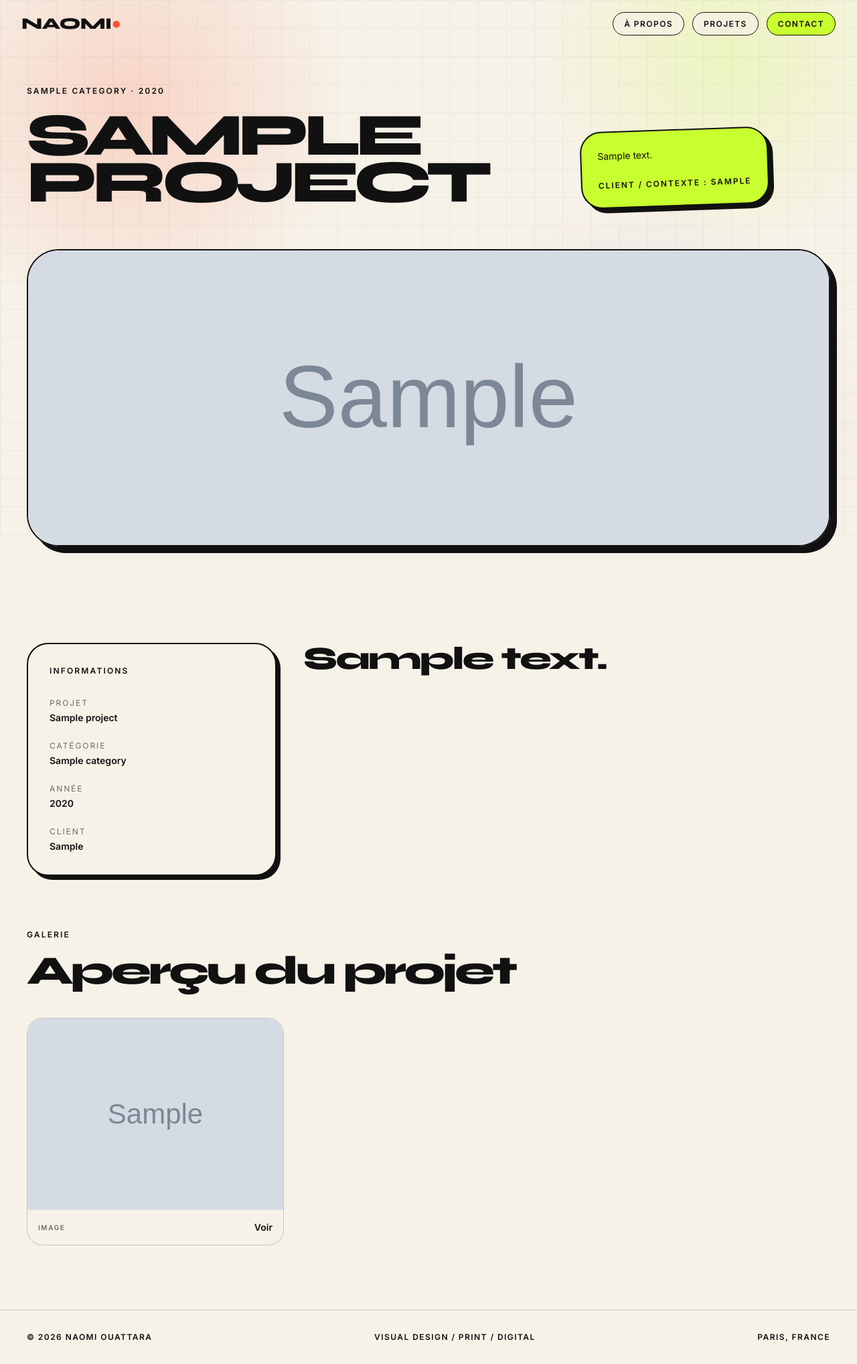
After one commit to MarcelAssie/NaomiOuattara-Portfolio, a Django app: a page that uses home/templates/home/details.html in a window 1280 px wide. The commit adds this page. Shown: the whole page at 67% size. Run offline with Django 5.2, Linux system fonts and the light colour scheme; tables that the repository leaves empty hold one stand-in row (values such as "Sample post"); grey boxes marked "Sample" are stand-in pictures; some libraries are stand-ins or nearby versions.

Commit message:
Add project detail view, enhance media handling, and update templates for improved user experience

```diff
--- /dev/null
+++ b/home/templates/home/details.html
@@ -0,0 +1,238 @@
+{% extends "base.html" %}
+
+{% block content %}
+
+<section class="px-6 md:px-10 pt-32 pb-16 overflow-hidden">
+
+    <div class="grid grid-cols-1 lg:grid-cols-12 gap-10 mb-16">
+
+        <div class="lg:col-span-8">
+            <p class="reveal text-xs uppercase tracking-[0.18em] font-bold mb-6">
+                {{ project.category.name }} · {{ project.year }}
+            </p>
+
+            <h1 class="reveal font-display text-[15vw] md:text-[10vw] lg:text-[7vw] font-extrabold leading-[0.78] tracking-[-0.08em] uppercase">
+                {{ project.title }}
+            </h1>
+        </div>
+
+        <div class="lg:col-span-4 reveal flex lg:items-end">
+            <div class="bg-lime border-2 border-ink rounded-[2rem] p-6 shadow-[7px_7px_0_#111] rotate-[-2deg]">
+                <p class="text-sm leading-relaxed">
+                    {{ project.description }}
+                </p>
+
+                {% if project.client %}
+                <p class="mt-6 text-xs uppercase tracking-[0.16em] font-bold">
+                    Client / contexte : {{ project.client }}
+                </p>
+                {% endif %}
+            </div>
+        </div>
+
+    </div>
+
+    {% if project.cover_image %}
+    <div class="reveal border-2 border-ink rounded-[3rem] overflow-hidden shadow-[10px_10px_0_#111] mb-20">
+        <img src="{{ project.cover_image.url }}"
+             alt="{{ project.title }}"
+             class="w-full h-[55vh] object-cover">
+    </div>
+    {% endif %}
+
+</section>
+
+<section class="px-6 md:px-10 pb-20">
+
+    <div class="grid grid-cols-1 lg:grid-cols-12 gap-10">
+
+        <div class="lg:col-span-4">
+            <div class="sticky top-28 border-2 border-ink rounded-[2rem] bg-paper p-8 shadow-[6px_6px_0_#111]">
+                <p class="text-xs uppercase tracking-[0.18em] font-bold mb-8">
+                    Informations
+                </p>
+
+                <div class="space-y-6 text-sm">
+                    <div>
+                        <span class="block text-muted text-xs uppercase tracking-[0.16em] mb-1">Projet</span>
+                        <strong>{{ project.title }}</strong>
+                    </div>
+
+                    <div>
+                        <span class="block text-muted text-xs uppercase tracking-[0.16em] mb-1">Catégorie</span>
+                        <strong>{{ project.category.name }}</strong>
+                    </div>
+
+                    <div>
+                        <span class="block text-muted text-xs uppercase tracking-[0.16em] mb-1">Année</span>
+                        <strong>{{ project.year }}</strong>
+                    </div>
+
+                    {% if project.client %}
+                    <div>
+                        <span class="block text-muted text-xs uppercase tracking-[0.16em] mb-1">Client</span>
+                        <strong>{{ project.client }}</strong>
+                    </div>
+                    {% endif %}
+                </div>
+            </div>
+        </div>
+
+        <div class="lg:col-span-8">
+            <p class="reveal font-display text-3xl md:text-5xl font-extrabold leading-[0.95] tracking-[-0.05em] mb-12">
+                {{ project.details|linebreaksbr }}
+            </p>
+        </div>
+
+    </div>
+
+</section>
+
+{% if media_list %}
+<section class="px-6 md:px-10 pb-24">
+
+    <div class="mb-10">
+        <p class="text-xs uppercase tracking-[0.18em] font-bold mb-4">
+            Galerie
+        </p>
+
+        <h2 class="font-display text-4xl md:text-6xl font-extrabold tracking-[-0.06em]">
+            Aperçu du projet
+        </h2>
+    </div>
+
+    <div class="grid grid-cols-1 sm:grid-cols-2 lg:grid-cols-3 gap-6">
+
+        {% for media in media_list %}
+        <button type="button"
+                class="media-card group bg-paper border border-ink/20 rounded-[1.5rem] overflow-hidden hover:border-ink transition-all duration-300"
+                data-src="{{ media.file.url }}"
+                data-type="{{ media.media_type }}"
+                data-caption="{{ media.caption|default:project.title }}">
+
+            <div class="aspect-[4/3] bg-white overflow-hidden">
+                {% if media.media_type == "image" %}
+                    <img src="{{ media.file.url }}"
+                         alt="{{ media.caption }}"
+                         class="w-full h-full object-cover group-hover:scale-105 transition-transform duration-500">
+                {% else %}
+                    <video src="{{ media.file.url }}"
+                           muted
+                           class="w-full h-full object-cover group-hover:scale-105 transition-transform duration-500"></video>
+                {% endif %}
+            </div>
+
+            <div class="p-4 flex items-center justify-between">
+                <span class="text-[10px] uppercase tracking-[0.16em] font-bold text-muted">
+                    {{ media.media_type }}
+                </span>
+
+                <span class="text-sm font-bold">
+                    Voir
+                </span>
+            </div>
+
+        </button>
+        {% endfor %}
+
+    </div>
+
+</section>
+
+<div id="mediaModal" class="fixed inset-0 z-[999] hidden bg-ink/90 p-6 md:p-10">
+    <button id="closeModal"
+            class="absolute top-6 right-6 bg-paper text-ink rounded-full px-5 py-3 text-xs uppercase tracking-[0.16em] font-bold">
+        Fermer
+    </button>
+
+    <div class="h-full flex flex-col items-center justify-center gap-6">
+        <div id="modalContent" class="max-w-5xl max-h-[78vh] w-full flex items-center justify-center"></div>
+        <p id="modalCaption" class="text-paper text-sm uppercase tracking-[0.16em] font-bold"></p>
+    </div>
+</div>
+{% endif %}
+
+{% if related_projects %}
+<section class="px-6 md:px-10 pb-28">
+
+    <p class="text-xs uppercase tracking-[0.18em] font-bold mb-6">
+        Même catégorie
+    </p>
+
+    <h2 class="font-display text-5xl md:text-7xl font-extrabold tracking-[-0.07em] mb-10">
+        À découvrir aussi
+    </h2>
+
+    <div class="grid grid-cols-1 md:grid-cols-3 gap-6">
+        {% for related in related_projects %}
+        <a href="{% url 'project_detail' related.slug %}"
+           class="group border-2 border-ink rounded-[2rem] overflow-hidden bg-paper shadow-[6px_6px_0_#111] hover:-translate-y-1 transition-all">
+
+            <div class="aspect-[4/3] overflow-hidden bg-ink/10">
+                <img src="{{ related.thumbnail.url }}"
+                     alt="{{ related.title }}"
+                     class="w-full h-full object-cover group-hover:scale-105 transition-transform duration-700">
+            </div>
+
+            <div class="p-6">
+                <p class="text-xs uppercase tracking-[0.16em] font-bold text-muted mb-3">
+                    {{ related.category.name }} · {{ related.year }}
+                </p>
+
+                <h3 class="font-display text-3xl font-extrabold tracking-[-0.05em]">
+                    {{ related.title }}
+                </h3>
+            </div>
+        </a>
+        {% endfor %}
+    </div>
+
+</section>
+{% endif %}
+
+<script>
+    const modal = document.getElementById("mediaModal");
+    const modalContent = document.getElementById("modalContent");
+    const modalCaption = document.getElementById("modalCaption");
+    const closeModal = document.getElementById("closeModal");
+
+    document.querySelectorAll(".media-card").forEach(card => {
+        card.addEventListener("click", () => {
+            const src = card.dataset.src;
+            const type = card.dataset.type;
+            const caption = card.dataset.caption;
+
+            modalContent.innerHTML = "";
+
+            if (type === "image") {
+                modalContent.innerHTML = `
+                    <img src="${src}" class="max-h-[78vh] max-w-full object-contain rounded-[2rem] border-2 border-paper">
+                `;
+            } else {
+                modalContent.innerHTML = `
+                    <video src="${src}" controls autoplay class="max-h-[78vh] max-w-full rounded-[2rem] border-2 border-paper"></video>
+                `;
+            }
+
+            modalCaption.textContent = caption;
+            modal.classList.remove("hidden");
+            document.body.style.overflow = "hidden";
+        });
+    });
+
+    closeModal?.addEventListener("click", () => {
+        modal.classList.add("hidden");
+        modalContent.innerHTML = "";
+        document.body.style.overflow = "";
+    });
+
+    modal?.addEventListener("click", (e) => {
+        if (e.target === modal) {
+            modal.classList.add("hidden");
+            modalContent.innerHTML = "";
+            document.body.style.overflow = "";
+        }
+    });
+</script>
+
+{% endblock %}
--- a/home/templates/home/projects.html
+++ b/home/templates/home/projects.html
@@ -43,7 +43,7 @@
             data-category="{% if project.category %}{{ project.category.slug }}{% endif %}"
         >
 
-            <a href="#" class="block">
+            <a href="{% url 'details' project.slug %}" class="block">
 
                 <div class="relative aspect-[4/3] overflow-hidden bg-ink/10">
 
--- a/home/urls.py
+++ b/home/urls.py
@@ -5,4 +5,6 @@ urlpatterns = [
     path('', views.welcome, name='welcome'),
     path('about/', views.about, name='about'),
     path('projects/', views.projects, name='projects'),
+    path("projects/<slug:slug>/", views.project_detail, name="details"),
+
 ]
--- a/home/views.py
+++ b/home/views.py
@@ -1,4 +1,4 @@
-from django.shortcuts import render
+from django.shortcuts import get_object_or_404
 from django.shortcuts import render
 from projects_manager.models import Project, Category
 def welcome(request):
@@ -21,3 +21,19 @@ def projects(request):
         "projects": created_projects,
         "categories": categories,
     })
+
+def project_detail(request, slug):
+    project = get_object_or_404(
+        Project.objects.select_related("category").prefetch_related("media"),
+        slug=slug
+    )
+
+    related_projects = Project.objects.filter(
+        category=project.category
+    ).exclude(id=project.id)[:3]
+
+    return render(request, "home/details.html", {
+        "project": project,
+        "media_list": project.media.all(),
+        "related_projects": related_projects,
+    })
--- a/naomiouattara_portfolio/settings.py
+++ b/naomiouattara_portfolio/settings.py
@@ -258,6 +258,7 @@ AWS_PUBLIC_DOMAIN = os.getenv("AWS_PUBLIC_DOMAIN", "").strip()
 AWS_MEDIA_PUBLIC = env_bool("AWS_MEDIA_PUBLIC", False)
 USE_AWS = all([AWS_ACCOUNT_ID, AWS_ACCESS_KEY_ID, AWS_SECRET_ACCESS_KEY, AWS_BUCKET_NAME])
 
+
 if USE_AWS:
     INSTALLED_APPS.append("storages")
 
```
Also changed, not shown: projects_manager/forms.py (+9 -2 lines), projects_manager/templates/dashboard/project_media.html (+4 -4 lines), 1 other file.
